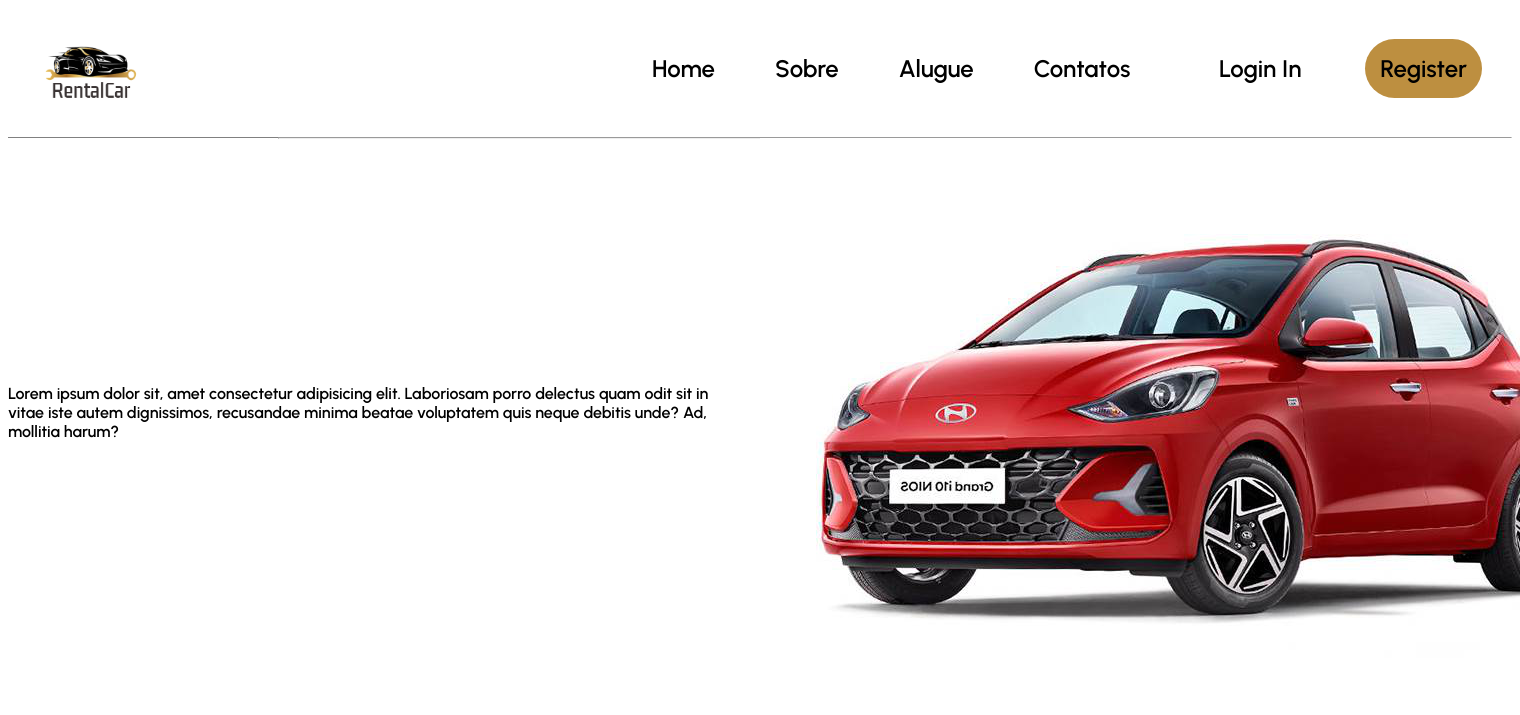
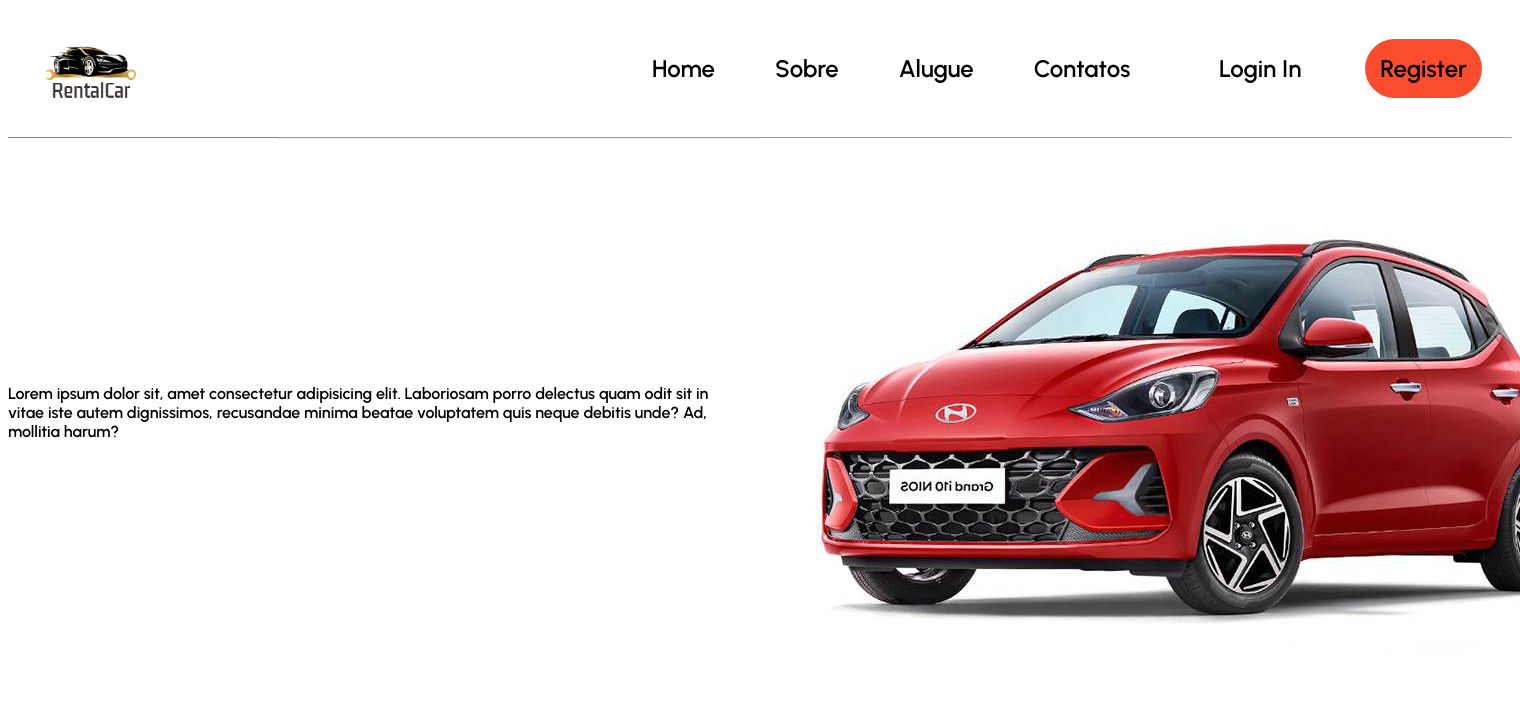
Before and after one commit to Gucostaa/projeto-rentalcar, a PHP site: page / in a window 1520 px wide; the page is wider, and only the part inside the window is pictured. Shown: the top 715 px of that part. Run offline with PHP 8.4, Linux system fonts and the light colour scheme.

Commit message:
rentalcar colors

```diff
--- a/rentalcar/style.css
+++ b/rentalcar/style.css
@@ -74,7 +74,7 @@
 .nav-item-reg{
     display:inline-block;
     margin: 30px;
-    background-color: #bd8f40;
+    background-color: #fb4d2d;
     padding: 15px;
     border-radius: 50px;
 }
@@ -103,7 +103,7 @@
     left: 0;
     width: 100%; /* Começa com a largura completa */
     height: 5px; /* Altura inicial da linha (já pronta) */
-    background-color: #bd8f40; /* Cor da linha */
+    background-color: #fb4d2d; /* Cor da linha */
     border-radius: 15px;
     transition: opacity 0.3s ease; /* Transição suave para a opacidade */
     opacity: 0; /* Invisível por padrão */
@@ -118,13 +118,13 @@
 }
 
 .navbar-login .nav-link:hover::after {
-    background-color: #bd8f40; /* Adiciona a linha ao passar o mouse sobre o "Login In" e "Register" */
+    background-color: #fb4d2d; /* Adiciona a linha ao passar o mouse sobre o "Login In" e "Register" */
 }
 
 .nav-item-reg {
     display: inline-block;
     margin: 30px;
-    background-color: #bd8f40;
+    background-color: #fb4d2d;
     padding: 15px;
     border-radius: 50px;
     transition: background-color 0.3s ease; /* Adiciona uma transição suave para a mudança de cor */
```
Also changed, not shown: rentalcar/images/rentalcar-logo2.jpg (added).
